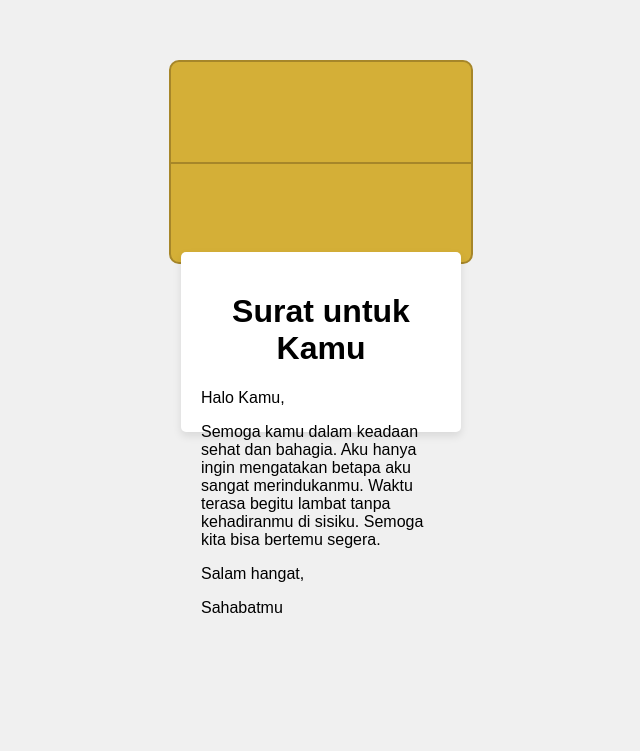
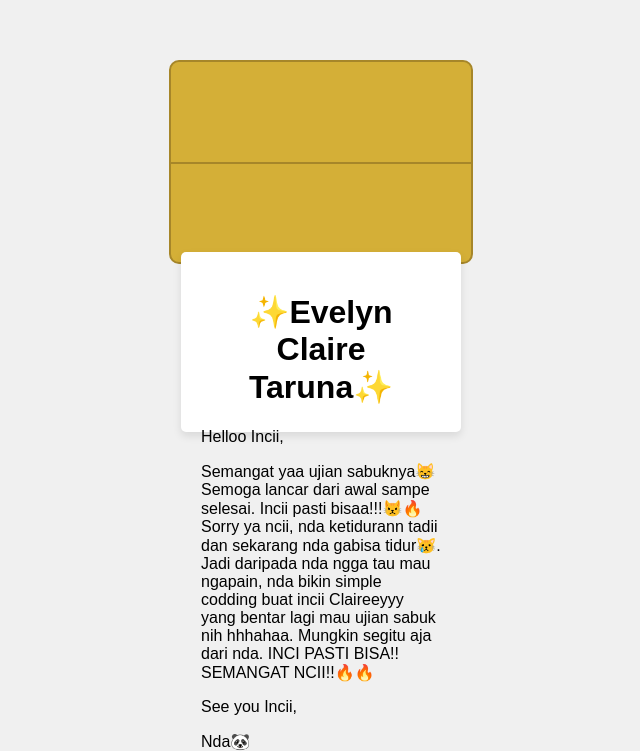
Before and after one commit to Cavalera888/Inci, a plain HTML site: page index.html in a window 1280 px wide. Shown: the part 238-989 px from the top of the page, without its empty margins (319-959 px from the left). Before the commit the page ends 855 px from the top, so only its background shows below. Drawn offline with Linux system fonts and the light colour scheme.

Commit message:
Update index.html

```diff
--- a/index.html
+++ b/index.html
@@ -3,7 +3,7 @@
 <head>
     <meta charset="UTF-8">
     <meta name="viewport" content="width=device-width, initial-scale=1.0">
-    <title>Surat untuk Kamu</title>
+    <title>Surat untuk Inci</title>
     <link rel="stylesheet" href="styles.css">
 </head>
 <body>
@@ -11,12 +11,12 @@
         <div class="flap"></div>
         <div class="letter">
             <div class="container">
-                <h1>Surat untuk Kamu</h1>
+                <h1>✨Evelyn Claire Taruna✨</h1>
                 <div id="letter-content">
-                    <p>Halo Kamu,</p>
-                    <p>Semoga kamu dalam keadaan sehat dan bahagia. Aku hanya ingin mengatakan betapa aku sangat merindukanmu. Waktu terasa begitu lambat tanpa kehadiranmu di sisiku. Semoga kita bisa bertemu segera.</p>
-                    <p>Salam hangat,</p>
-                    <p>Sahabatmu</p>
+                    <p>Helloo Incii,</p>
+                    <p>Semangat yaa ujian sabuknya😸Semoga lancar dari awal sampe selesai. Incii pasti bisaa!!!😾🔥 Sorry ya ncii, nda ketidurann tadii dan sekarang nda gabisa tidur😿. Jadi daripada nda ngga tau mau ngapain, nda bikin simple codding buat incii Claireeyyy yang bentar lagi mau ujian sabuk nih hhhahaa. Mungkin segitu aja dari nda. INCI PASTI BISA!! SEMANGAT NCII!!🔥🔥 </p>
+                    <p>See you Incii,</p>
+                    <p>Nda🐼</p>
                 </div>
             </div>
         </div>
```
